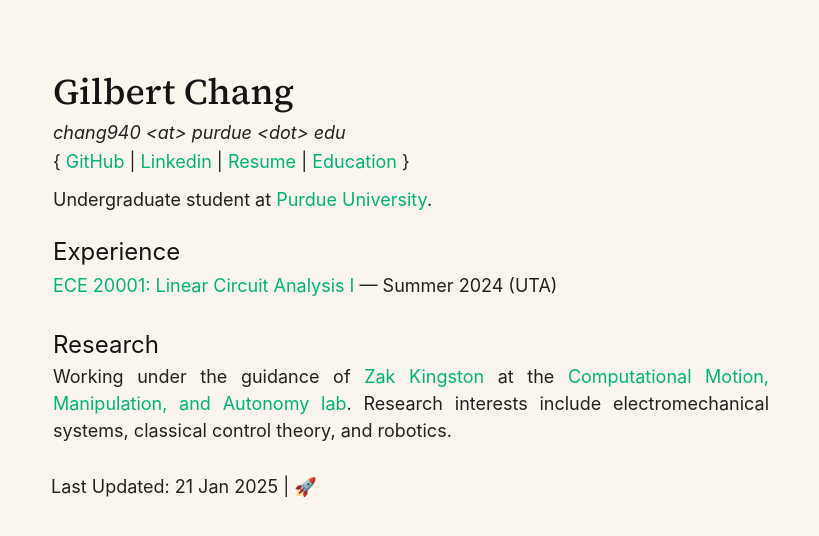
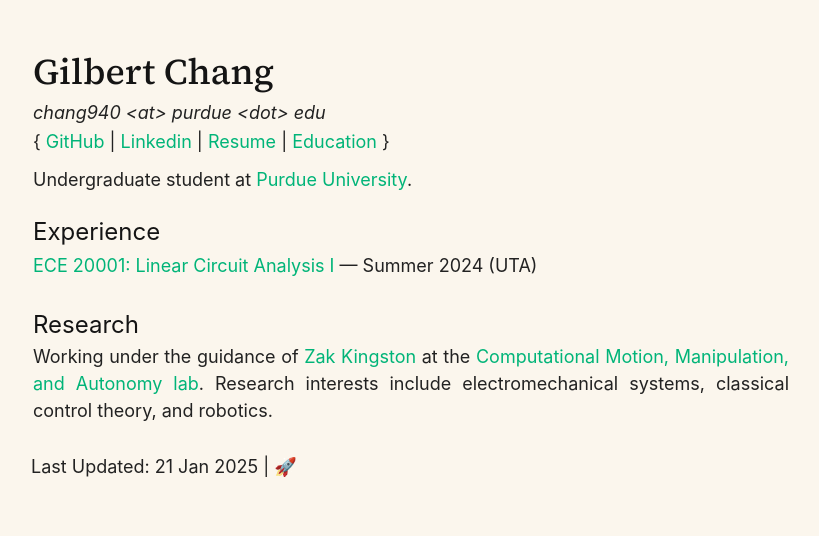
Before and after one commit to vindou/vindou, a Jekyll site: the page built from index.html, in a window 1280 px wide. Shown: the top 536 px of the page, without its empty margins (229-1048 px from the left). Built offline with Jekyll 4.4.1, drawn with Linux system fonts in a browser that asks for light colours.

Commit message:
uncenter

```diff
--- a/education/index.html
+++ b/education/index.html
@@ -3,9 +3,6 @@
 title: Gilbert Chang: Education
 ---
 
-<body>
-  <div class="outer-container">
-    <div class="flex-container">
 <div class="title">
   <div class="subsection">
     <div class="text-container title-text">
@@ -33,6 +30,3 @@
 <div class="section footer">
   <p>Last Updated: {{ site.time | date_to_string }} | <a href="#">&#128640;</a></p>
 </div>
-    </div>
-  </div>
-</body>
--- a/index.html
+++ b/index.html
@@ -3,9 +3,6 @@
 title: Gilbert Chang
 ---
 
-<body>
-  <div class="outer-container">
-    <div class="flex-container">
 <div class="title">
   <div class="subsection">
     <div class="text-container title-text">
@@ -55,6 +52,3 @@
 <div class="section footer">
   <p>Last Updated: {{ site.time | date_to_string }} | <a href="#">&#128640;</a></p>
 </div>
-    </div>
-  </div>
-</body>
```
Lines whose indentation alone changed are shown as unchanged.
